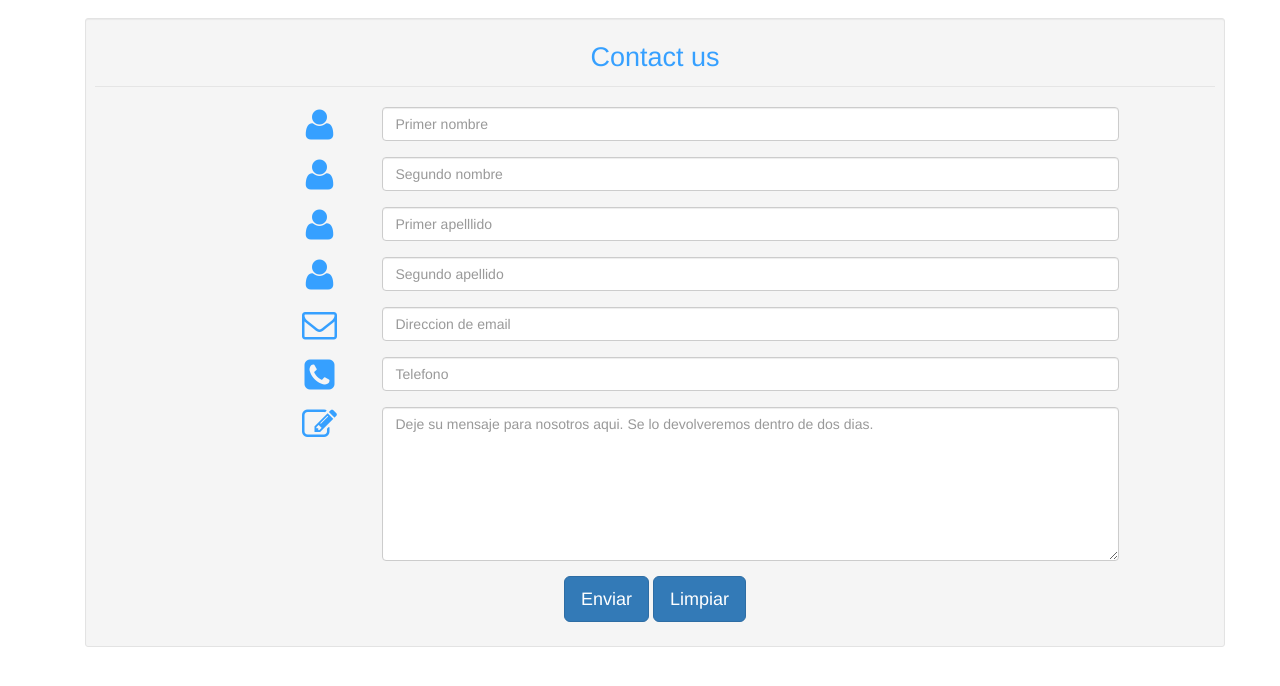
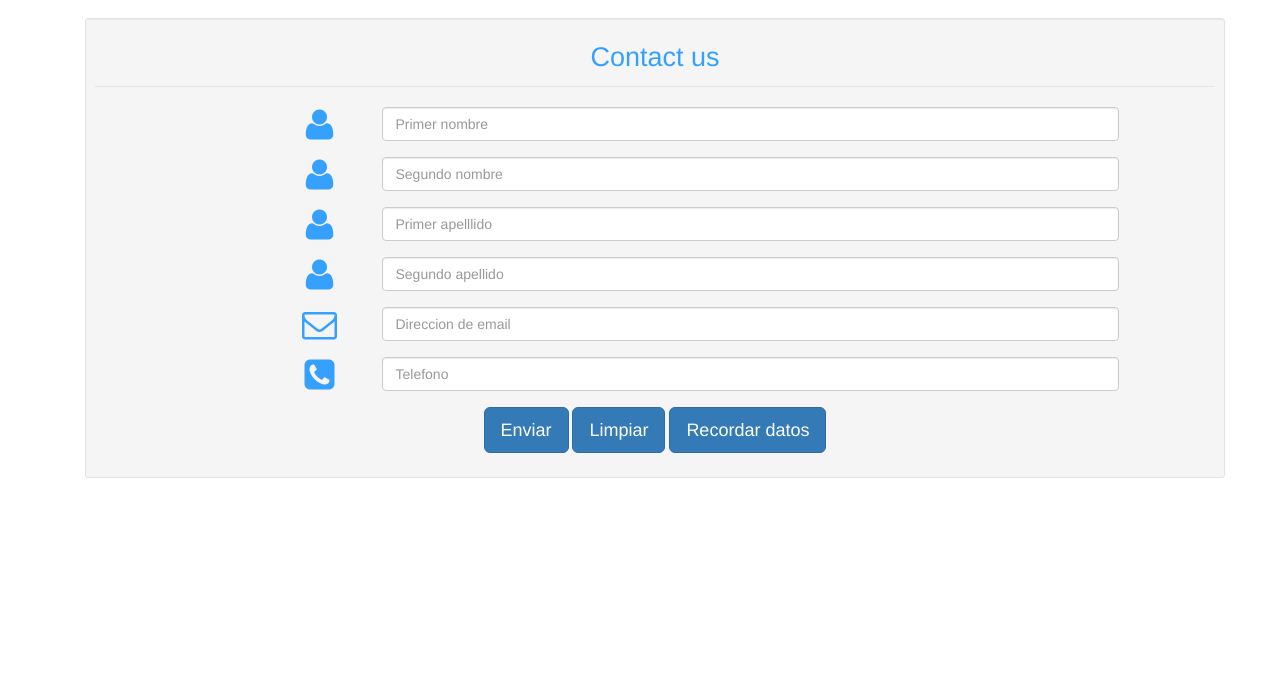
Before and after one commit to JDCF1039466227/JDCF-FinalTallerHS, a plain HTML site: page index.html in a window 1280 px wide. Shown: the part 102-788 px from the top of the page. Drawn offline with Linux system fonts and the light colour scheme.

Commit message:
cambio issue2525

```diff
--- a/index.html
+++ b/index.html
@@ -67,17 +67,14 @@
                             </div>
                         </div>
 
-                        <div class="form-group">
-                            <span class="col-md-1 col-md-offset-2 text-center"><i class="fa fa-pencil-square-o bigicon"></i></span>
-                            <div class="col-md-8">
-                                <textarea class="form-control" id="message" name="message" placeholder="Deje su mensaje para nosotros aqui. Se lo devolveremos dentro de dos dias." rows="7"></textarea>
-                            </div>
-                        </div>
+
 
                         <div class="form-group">
                             <div class="col-md-12 text-center">
                                 <button type="submit" class="btn btn-primary btn-lg">Enviar</button>
                                 <button type="submit" class="btn btn-primary btn-lg">Limpiar</button>
+                                <button type="submit" class="btn btn-primary btn-lg">Recordar datos</button>
+
 
                             </div>
                         </div>
```
